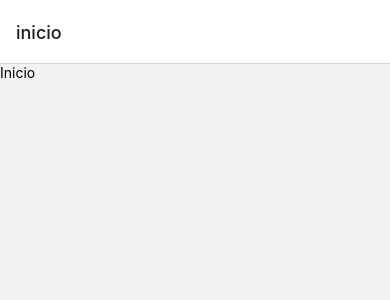
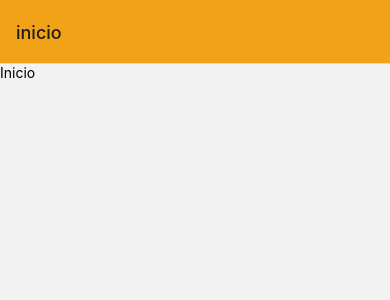
Before and after one commit to AngelRRand/crudClientesApi, a React Native app: screen / in a window 390 px wide. Shown: the top 300 px of the page. Built offline with nearby package versions, Linux system fonts and the light colour scheme.

Commit message:
stylesPaper

```diff
--- a/App.js
+++ b/App.js
@@ -11,10 +11,16 @@ import Inicio from './src/View/Inicio';
 import NuevoCliente from './src/View/NuevoCliente';
 
 const Stack = createNativeStackNavigator();
+
+const theme = {
+  ...DefaultTheme,
+  colors:{
+    ...DefaultTheme.colors,
+    primary: '#f2a217'
+  }
+}
+console.log(theme)
 export default function App() {
-
-
-
 
 
 
@@ -23,6 +29,12 @@ export default function App() {
       <NavigationContainer>
         <Stack.Navigator
           initialRouteName='Inicio'
+          screenOptions={{
+            headerStyle:{
+              backgroundColor: theme.colors.primary
+            }
+          }}
+
         >
           <Stack.Screen
             name='inicio'
```
